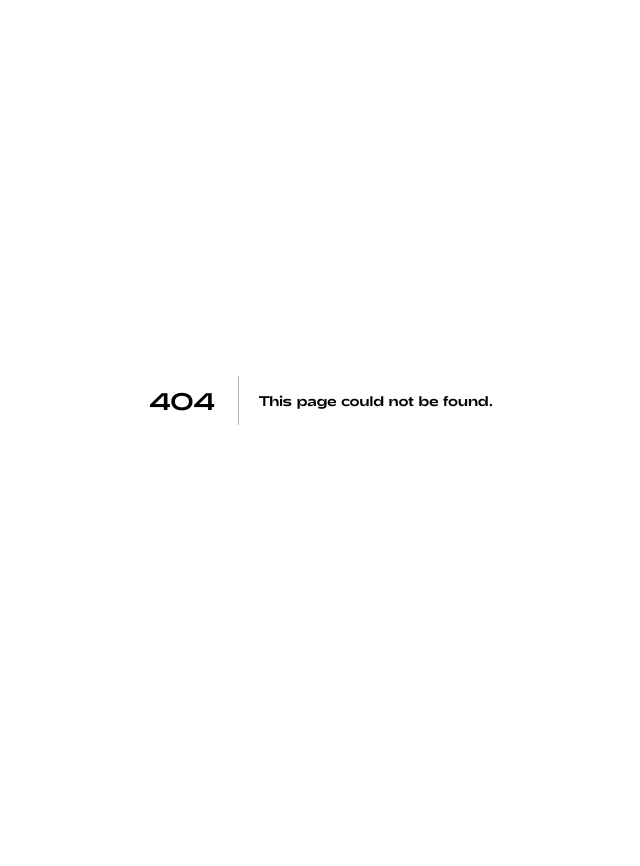
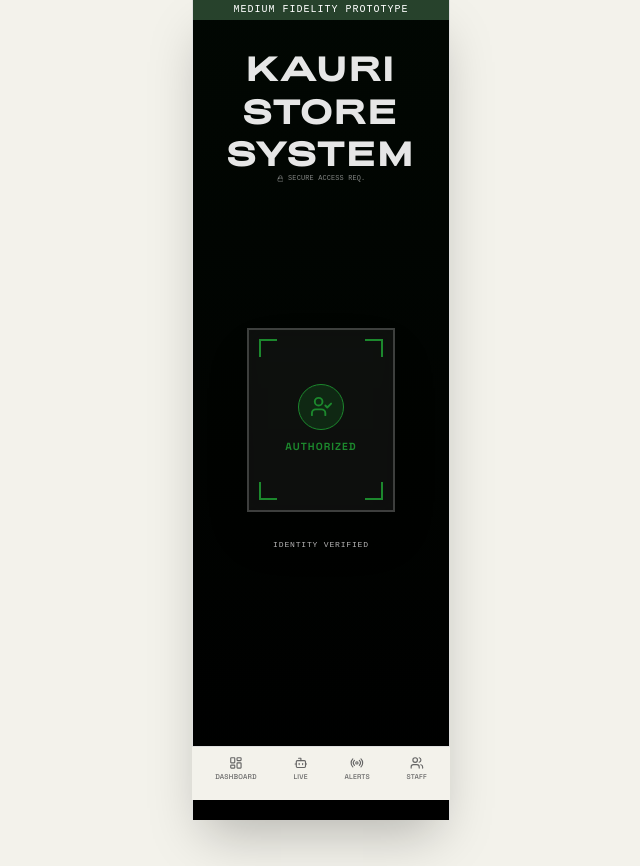
Before and after one commit to electronDZ/kauri-store, a Next.js app: page /mobile/login in a window 1280 px wide. Before the commit this address had no page. Shown: the whole page, without its empty margins (319-959 px from the left). Before the commit the page ends 800 px from the top, so only its background shows below. Built offline with nearby package versions, Linux system fonts and the light colour scheme.

Commit message:
Implement face recognition login interface

```diff
--- /dev/null
+++ b/src/app/mobile/login/page.tsx
@@ -0,0 +1,105 @@
+"use client";
+
+import { useState, useEffect } from "react";
+import { useRouter } from "next/navigation";
+import { Scan, ShieldCheck, Lock, UserCheck } from "lucide-react";
+
+export default function LoginPage() {
+    const router = useRouter();
+    const [scanState, setScanState] = useState<"idle" | "scanning" | "success">("idle");
+
+    useEffect(() => {
+        // 1. Initial Delay
+        const initTimer = setTimeout(() => {
+            setScanState("scanning");
+        }, 1000);
+
+        // 2. Scan Duration (3s)
+        const scanTimer = setTimeout(() => {
+            setScanState("success");
+        }, 4000);
+
+        // 3. Redirect (1.5s after success)
+        const redirectTimer = setTimeout(() => {
+            router.push("/mobile");
+        }, 5500);
+
+        return () => {
+            clearTimeout(initTimer);
+            clearTimeout(scanTimer);
+            clearTimeout(redirectTimer);
+        };
+    }, [router]);
+
+    return (
+        <div className="h-screen w-full bg-black text-white flex flex-col items-center justify-center relative overflow-hidden">
+
+            {/* Background Ambience */}
+            <div className="absolute inset-0 bg-gradient-to-b from-kauri-green/5 to-transparent pointer-events-none"></div>
+
+            {/* Header */}
+            <div className="absolute top-12 w-full text-center space-y-2 z-10">
+                <h1 className="text-xl font-bold font-heading uppercase tracking-widest text-white/90">
+                    Kauri Store System
+                </h1>
+                <div className="flex items-center justify-center gap-2">
+                    <Lock className="w-3 h-3 text-white/50" />
+                    <p className="text-xs text-white/50 font-mono tracking-wide">SECURE ACCESS REQ.</p>
+                </div>
+            </div>
+
+            {/* Scanner Visuals */}
+            <div className="relative z-10">
+                <div className="relative w-64 h-80 rounded-2xl border-2 border-white/20 overflow-hidden bg-white/5 backdrop-blur-sm flex items-center justify-center shadow-2xl">
+
+                    {/* Corner Brackets */}
+                    <div className={`absolute top-4 left-4 w-8 h-8 border-t-2 border-l-2 transition-all duration-500 rounded-tl-lg ${scanState === "success" ? "border-kauri-green" : "border-white"}`}></div>
+                    <div className={`absolute top-4 right-4 w-8 h-8 border-t-2 border-r-2 transition-all duration-500 rounded-tr-lg ${scanState === "success" ? "border-kauri-green" : "border-white"}`}></div>
+                    <div className={`absolute bottom-4 left-4 w-8 h-8 border-b-2 border-l-2 transition-all duration-500 rounded-bl-lg ${scanState === "success" ? "border-kauri-green" : "border-white"}`}></div>
+                    <div className={`absolute bottom-4 right-4 w-8 h-8 border-b-2 border-r-2 transition-all duration-500 rounded-br-lg ${scanState === "success" ? "border-kauri-green" : "border-white"}`}></div>
+
+                    {/* Content */}
+                    {scanState === "success" ? (
+                        <div className="flex flex-col items-center gap-4 animate-in zoom-in duration-500">
+                            <div className="w-20 h-20 rounded-full bg-kauri-green/20 flex items-center justify-center border border-kauri-green">
+                                <UserCheck className="w-10 h-10 text-kauri-green" />
+                            </div>
+                            <span className="text-kauri-green font-bold text-lg tracking-widest uppercase">Authorized</span>
+                        </div>
+                    ) : (
+                        <div className="w-full h-full relative">
+                            {/* Simulated Face Outline */}
+                            <div className="absolute inset-0 flex items-center justify-center opacity-30">
+                                <Scan className="w-32 h-32 text-white animate-pulse" />
+                            </div>
+
+                            {/* Scan Line */}
+                            {scanState === "scanning" && (
+                                <div className="absolute left-0 right-0 h-0.5 bg-kauri-green shadow-[0_0_15px_rgba(34,197,94,0.8)] animate-[scan_2s_ease-in-out_infinite]"></div>
+                            )}
+                        </div>
+                    )}
+                </div>
+
+                {/* Status Text */}
+                <div className="absolute -bottom-24 left-0 right-0 text-center space-y-1 h-12">
+                    <p className="text-sm font-mono text-white/70 uppercase tracking-widest">
+                        {scanState === "idle" && "Initializing Camera..."}
+                        {scanState === "scanning" && "Scanning Face ID..."}
+                        {scanState === "success" && "Identity Verified"}
+                    </p>
+                    {scanState === "scanning" && (
+                        <p className="text-[10px] text-white/30 animate-pulse">Please hold still</p>
+                    )}
+                </div>
+            </div>
+
+            {/* Footer */}
+            <div className="absolute bottom-12 text-center">
+                <ShieldCheck className="w-6 h-6 text-white/20 mx-auto mb-2" />
+                <p className="text-[10px] text-white/30 uppercase tracking-[0.2em]">Authorized Personnel Only</p>
+            </div>
+
+        </div>
+    );
+}
--- a/src/app/page.tsx
+++ b/src/app/page.tsx
@@ -9,7 +9,7 @@
 import { QRScanner } from "@/components/QRScanner"
 import { QrCode } from "lucide-react"
 
-export default function Home () {
+export default function Home() {
   const router = useRouter()
   const [qrScannerOpen, setQrScannerOpen] = useState(false)
 
@@ -79,7 +79,7 @@
               <Link href="/robot">Robot touch screen</Link>
             </Button>
             <Button asChild variant="outline" className="w-full uppercase tracking-wide sm:w-auto">
-              <Link href="/mobile">Mobile app</Link>
+              <Link href="/mobile/login">Mobile app</Link>
             </Button>
           </div>
         </div>
```
